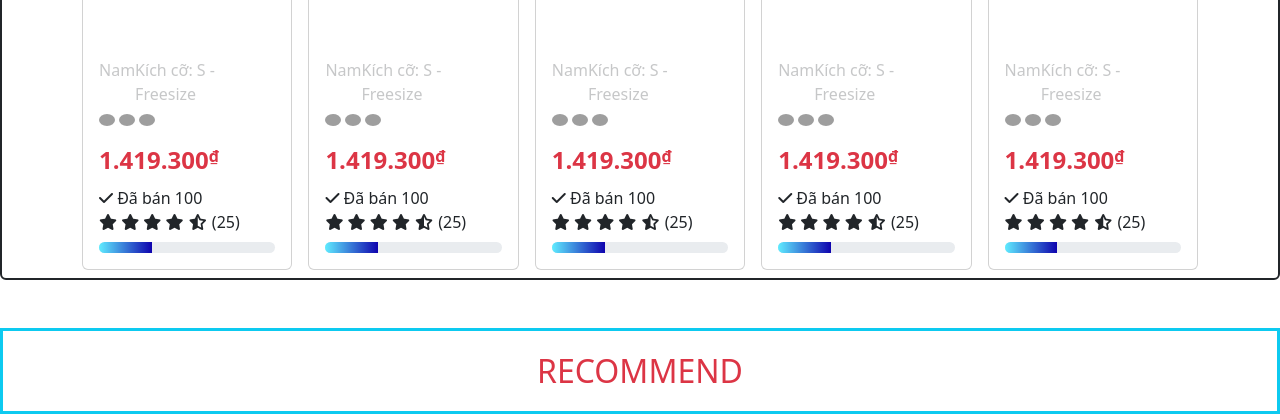
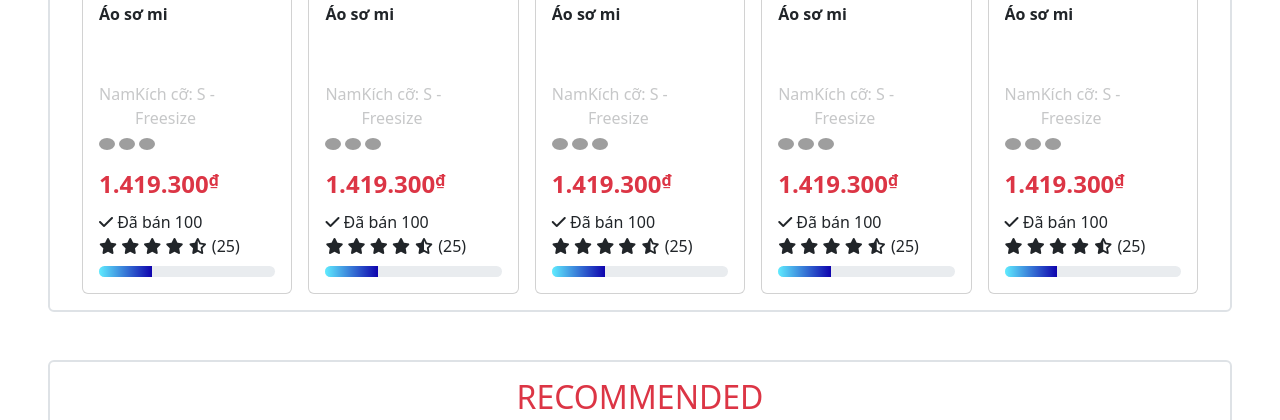
Before and after one commit to Royal-Mike/web-fashion-house, a Node server app: page /home in a window 1280 px wide. Shown: the part 3758-4178 px from the top of the page. Run offline with Node 20, Linux system fonts and the light colour scheme; some libraries are stand-ins or nearby versions; grey boxes are pictures that could not be loaded.

Commit message:
polish home pt 1

```diff
--- a/server.js
+++ b/server.js
@@ -56,7 +56,7 @@ app.get('/signup', async (req, res) => {
 
 app.get('/home', async (req, res) => {
     res.render('home', {
-        title: 'Home page',
+        title: 'Home',
         home: false,
         theme: 'light',
         isDark: false
--- a/views/home.hbs
+++ b/views/home.hbs
@@ -103,10 +103,10 @@
     </a>
 </ul>
 
-<div class="border border-dark rounded border-2 mb-5">
+<div class="border border-2 rounded m-5 p-2">
 
     <div class="mb-3">
-        <h1 class="text-dark d-inline">TOP SELLER</h1>
+        <h1 class="text-dark d-inline mx-2">TOP SELLER</h1>
         <div class="spinner-grow text-primary" role="status"></div>
     </div>
     <div class="container d-flex justify-content-center">
@@ -626,9 +626,10 @@
     </div>
 </div>
 
-<div class="border border-dark rounded border-2 mt-5 mb-5">
+<div class="border border-2 rounded m-5 p-2">
+
     <div class="d-flex align-items-center">
-        <h1 class="text-dark me-3">NEW ARRIVALS</h1>
+        <h1 class="text-dark d-inline mx-2">NEW ARRIVALS</h1>
         <img src="/firework.png" alt="Firework" style="width: 6rem; height: 6rem">
     </div>
     <div class="container d-flex justify-content-center mt-2">
@@ -1067,8 +1068,7 @@
 </div>
 
 <div style="position: relative;">
-    <h2 class="text-center border border-info border-3 bg-white text-danger"
-        style="position: sticky; top: 0; z-index: 1; border-style: outset; line-height: 5rem">RECOMMEND</h2>
+    <h2 class="border border-2 rounded m-5 p-3 text-center text-danger">RECOMMENDED</h2>
     <div class="container d-flex justify-content-center">
         <div class="row row-cols-2 row-cols-lg-5 g-2 g-lg-3 mb-2">
             <div class="col">
```
